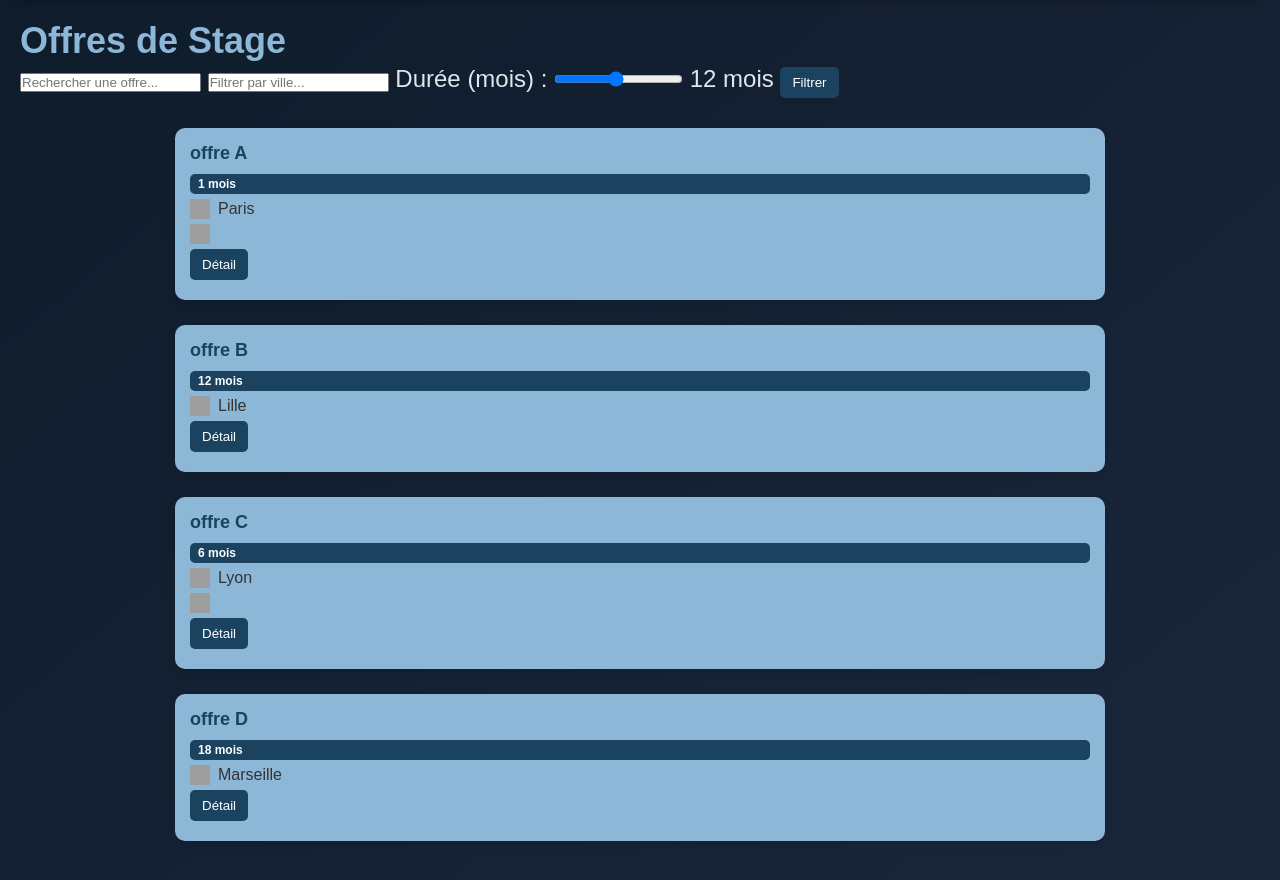
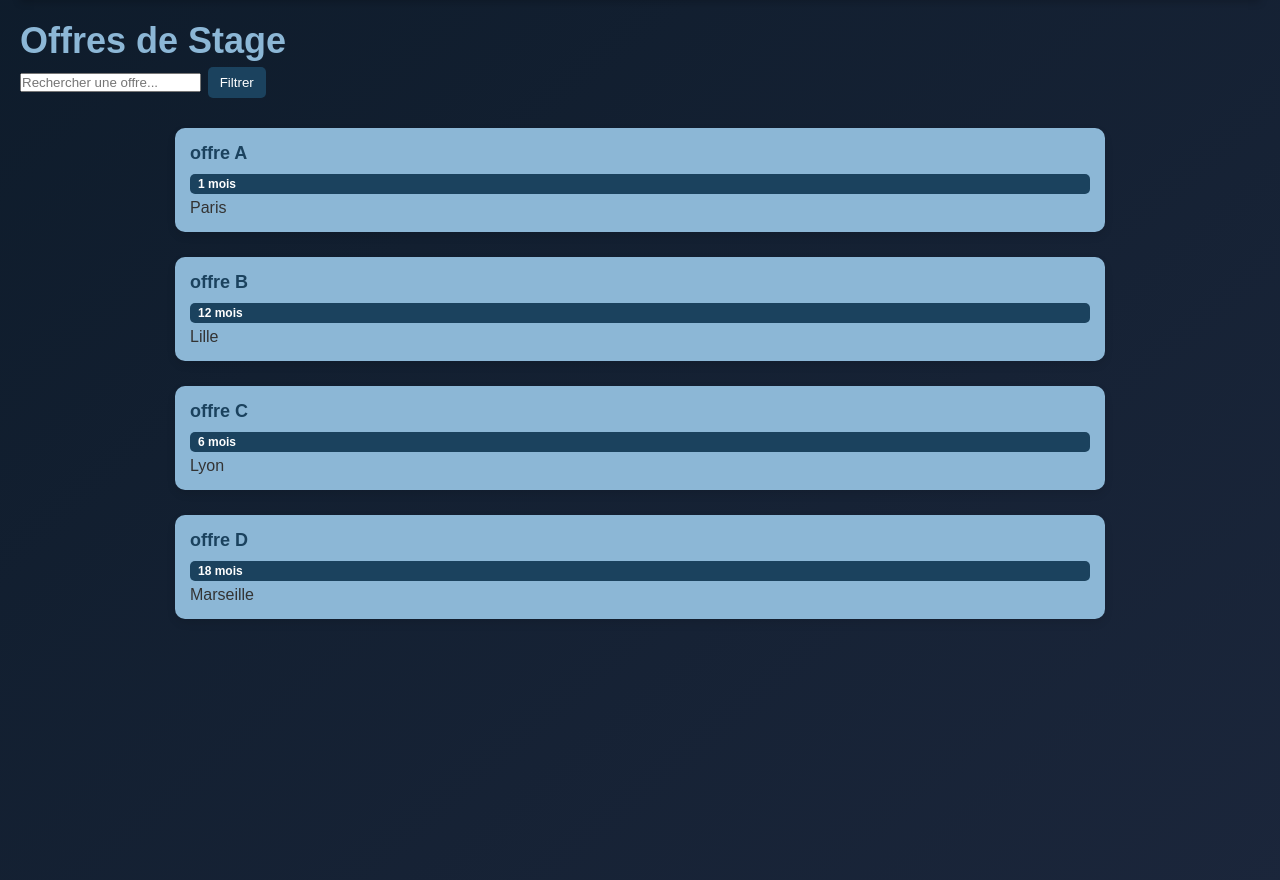
Before and after one commit to Imrane-Hub5/projet-developpement-web-, a PHP site: page /app/views/offres.php in a window 1280 px wide. Shown: the part 174-1054 px from the top of the page. Run offline with PHP 8.4, Linux system fonts and the light colour scheme; some web fonts are replaced; grey boxes are pictures that could not be loaded.

Commit message:
Update offres.php

```diff
--- a/app/views/offres.php
+++ b/app/views/offres.php
@@ -1,46 +1,40 @@
 <?php include('includes/header.php'); ?>
 
 <body>
-
     <h2>Offres de Stage</h2>
 
     <!-- Barre de recherche -->
     <input type="text" id="searchInput" placeholder="Rechercher une offre..." onkeyup="filterOffers()">
+    <button onclick="openFilterPopup()">Filtrer</button>
 
-    <!-- Filtrage par ville -->
-    <input type="text" id="filterLieu" placeholder="Filtrer par ville...">
-
-    <!-- Curseur pour la durée -->
-    <label for="filterDuree">Durée (mois) :</label>
-    <input type="range" id="filterDuree" min="1" max="24" step="1" value="12" oninput="updateDureeValue()">
-    <span id="dureeValue">12 mois</span>
-
-    <button onclick="applyFilter()">Filtrer</button>
+    <!-- Pop-up de filtrage -->
+    <div id="filterPopup" class="popup">
+        <div class="popup-content">
+            <span class="close" onclick="closeFilterPopup()">&times;</span>
+            <h3>Filtres</h3>
+            <input type="text" id="filterLieu" placeholder="Filtrer par ville...">
+            <label for="filterDuree">Durée (mois) :</label>
+            <input type="range" id="filterDuree" min="1" max="24" step="1" value="12" oninput="updateDureeValue()">
+            <span id="dureeValue">12 mois</span>
+            <button onclick="applyFilter()">Appliquer</button>
+        </div>
+    </div>
 
     <div id="offresContainer">
     <?php
-    // Exemple d'un tableau de données des offres
     $offres = [
-        ["nom" => "offre A", "durée" => "1", "lieu" => "Paris", "ouitt" => "https://cdn-icons-png.flaticon.com/512/93/93624.png"],
-        ["nom" => "offre B", "durée" => "12", "lieu" => "Lille", "ouitt" => ""],
-        ["nom" => "offre C", "durée" => "6", "lieu" => "Lyon", "ouitt" => "https://cdn-icons-png.flaticon.com/512/93/93624.png"],
-        ["nom" => "offre D", "durée" => "18", "lieu" => "Marseille", "ouitt" => ""],
+        ["nom" => "offre A", "duree" => "1", "lieu" => "Paris"],
+        ["nom" => "offre B", "duree" => "12", "lieu" => "Lille"],
+        ["nom" => "offre C", "duree" => "6", "lieu" => "Lyon"],
+        ["nom" => "offre D", "duree" => "18", "lieu" => "Marseille"],
     ];
 
     foreach ($offres as $offre) {
-        echo '<section class="entreprise" data-lieu="' . htmlspecialchars($offre["lieu"]) . '" data-duree="' . htmlspecialchars($offre["durée"]) . '">
+        echo '<section class="entreprise" data-lieu="' . htmlspecialchars($offre["lieu"]) . '" data-duree="' . htmlspecialchars($offre["duree"]) . '">
                 <h3>' . htmlspecialchars($offre["nom"]) . '</h3>
                 <div class="info_public">
-                    <span class="badge">' . htmlspecialchars($offre["durée"]) . ' mois</span>
-                    <p><img src="https://cdn-icons-png.flaticon.com/512/5219/5219383.png" width="20" height="20"/> ' . htmlspecialchars($offre["lieu"]) . '</p>';
-
-        if (!empty($offre["ouitt"])) {
-            echo '<p><img src="' . htmlspecialchars($offre["ouitt"]) . '" width="20" height="20"/></p>';
-        }
-
-        echo '</div>
-                <div class="info_prive">
-                    <button onclick="voirDetails()">Détail</button>
+                    <span class="badge">' . htmlspecialchars($offre["duree"]) . ' mois</span>
+                    <p>' . htmlspecialchars($offre["lieu"]) . '</p>
                 </div>
             </section>';
     }
@@ -48,8 +42,12 @@
     </div>
 
     <script>
-        function voirDetails() {
-            alert("Détails de l'offre à afficher ici !");
+        function openFilterPopup() {
+            document.getElementById("filterPopup").style.display = "block";
+        }
+
+        function closeFilterPopup() {
+            document.getElementById("filterPopup").style.display = "none";
         }
 
         function filterOffers() {
@@ -76,6 +74,8 @@
 
                 offer.style.display = (lieuMatch && dureeMatch) ? "block" : "none";
             });
+
+            closeFilterPopup();
         }
 
         function updateDureeValue() {
@@ -84,5 +84,27 @@
         }
     </script>
 
+    <style>
+        .popup {
+            display: none;
+            position: fixed;
+            left: 50%;
+            top: 50%;
+            transform: translate(-50%, -50%);
+            background: white;
+            padding: 20px;
+            border-radius: 10px;
+            box-shadow: 0 0 10px rgba(0, 0, 0, 0.3);
+        }
+        .popup-content {
+            text-align: center;
+        }
+        .close {
+            position: absolute;
+            right: 10px;
+            top: 10px;
+            cursor: pointer;
+        }
+    </style>
 </body>
 </html>
```
